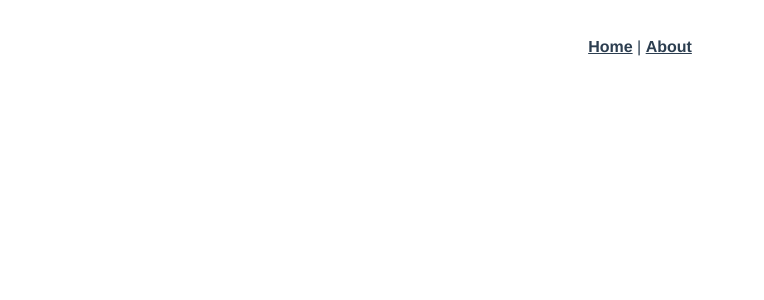
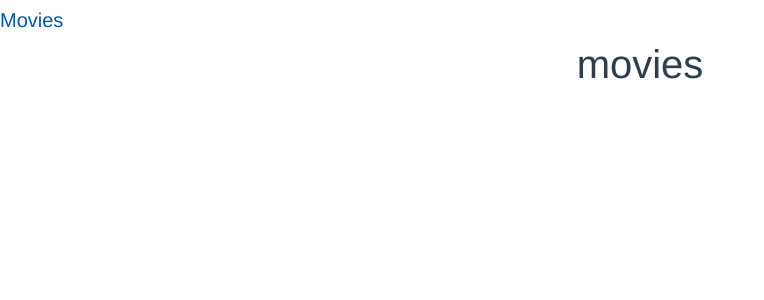
Before and after one commit to DusanJankovic877/movies_app, a Vue app: page /#/movies in a window 1280 px wide. Shown: the top 300 px of the page, without its empty margins (0-764 px from the left). Built offline with nearby package versions, Linux system fonts and the light colour scheme.

Commit message:
added bootstrap to project, implemented bootstrap class navbar-brand, created AppMovies component, and created route for that component

```diff
--- a/package.json
+++ b/package.json
@@ -7,8 +7,10 @@
     "build": "vue-cli-service build"
   },
   "dependencies": {
+    "bootstrap": "^4.5.3",
+    "bootstrap-vue": "^2.18.1",
     "core-js": "^3.6.5",
-    "vue": "^2.6.11",
+    "vue": "^2.6.12",
     "vue-router": "^3.2.0",
     "vuex": "^3.4.0"
   },
--- a/src/App.vue
+++ b/src/App.vue
@@ -1,9 +1,11 @@
 <template>
   <div id="app">
-    <div id="nav">
-      <router-link to="/">Home</router-link> |
-      <router-link to="/about">About</router-link>
-    </div>
+      <nav class="nav">
+      <router-link class="navbar-brand" to="/movies">Movies</router-link>
+
+      </nav>
+      <!-- <router-link to="/about">About</router-link> -->
+
     <router-view/>
   </div>
 </template>
--- /dev/null
+++ b/src/components/AppMovies.vue
@@ -0,0 +1,30 @@
+<template>
+  <div class="movies">
+    <h1>movies</h1>
+  </div>
+</template>
+
+<script>
+export default {
+  name: 'AppMovies',
+
+}
+</script>
+
+<!-- Add "scoped" attribute to limit CSS to this component only -->
+<style scoped>
+h3 {
+  margin: 40px 0 0;
+}
+ul {
+  list-style-type: none;
+  padding: 0;
+}
+li {
+  display: inline-block;
+  margin: 0 10px;
+}
+a {
+  color: #42b983;
+}
+</style>
--- a/src/components/HelloWorld.vue
+++ /dev/null
@@ -1,59 +0,0 @@
-<template>
-  <div class="hello">
-    <h1>{{ msg }}</h1>
-    <p>
-      For a guide and recipes on how to configure / customize this project,<br>
-      check out the
-      <a href="https://cli.vuejs.org" target="_blank" rel="noopener">vue-cli documentation</a>.
-    </p>
-    <h3>Installed CLI Plugins</h3>
-    <ul>
-      <li><a href="https://github.com/vuejs/vue-cli/tree/dev/packages/%40vue/cli-plugin-babel" target="_blank" rel="noopener">babel</a></li>
-      <li><a href="https://github.com/vuejs/vue-cli/tree/dev/packages/%40vue/cli-plugin-router" target="_blank" rel="noopener">router</a></li>
-      <li><a href="https://github.com/vuejs/vue-cli/tree/dev/packages/%40vue/cli-plugin-vuex" target="_blank" rel="noopener">vuex</a></li>
-    </ul>
-    <h3>Essential Links</h3>
-    <ul>
-      <li><a href="https://vuejs.org" target="_blank" rel="noopener">Core Docs</a></li>
-      <li><a href="https://forum.vuejs.org" target="_blank" rel="noopener">Forum</a></li>
-      <li><a href="https://chat.vuejs.org" target="_blank" rel="noopener">Community Chat</a></li>
-      <li><a href="https://twitter.com/vuejs" target="_blank" rel="noopener">Twitter</a></li>
-      <li><a href="https://news.vuejs.org" target="_blank" rel="noopener">News</a></li>
-    </ul>
-    <h3>Ecosystem</h3>
-    <ul>
-      <li><a href="https://router.vuejs.org" target="_blank" rel="noopener">vue-router</a></li>
-      <li><a href="https://vuex.vuejs.org" target="_blank" rel="noopener">vuex</a></li>
-      <li><a href="https://github.com/vuejs/vue-devtools#vue-devtools" target="_blank" rel="noopener">vue-devtools</a></li>
-      <li><a href="https://vue-loader.vuejs.org" target="_blank" rel="noopener">vue-loader</a></li>
-      <li><a href="https://github.com/vuejs/awesome-vue" target="_blank" rel="noopener">awesome-vue</a></li>
-    </ul>
-  </div>
-</template>
-
-<script>
-export default {
-  name: 'HelloWorld',
-  props: {
-    msg: String
-  }
-}
-</script>
-
-<!-- Add "scoped" attribute to limit CSS to this component only -->
-<style scoped>
-h3 {
-  margin: 40px 0 0;
-}
-ul {
-  list-style-type: none;
-  padding: 0;
-}
-li {
-  display: inline-block;
-  margin: 0 10px;
-}
-a {
-  color: #42b983;
-}
-</style>
--- a/src/main.js
+++ b/src/main.js
@@ -2,6 +2,12 @@ import Vue from 'vue'
 import App from './App.vue'
 import router from './router'
 import store from './store'
+import { BootstrapVue} from 'bootstrap-vue'
+import 'bootstrap/dist/css/bootstrap.css'
+import 'bootstrap-vue/dist/bootstrap-vue.css'
+
+// Install BootstrapVue
+Vue.use(BootstrapVue)
 
 Vue.config.productionTip = false
 
--- a/src/router/index.js
+++ b/src/router/index.js
@@ -1,23 +1,21 @@
 import Vue from 'vue'
 import VueRouter from 'vue-router'
-import Home from '../views/Home.vue'
+import AppMovies from '../components/AppMovies.vue'
+
 
 Vue.use(VueRouter)
 
 const routes = [
   {
     path: '/',
-    name: 'Home',
-    component: Home
+    redirect: '/movies'
   },
   {
-    path: '/about',
-    name: 'About',
-    // route level code-splitting
-    // this generates a separate chunk (about.[hash].js) for this route
-    // which is lazy-loaded when the route is visited.
-    component: () => import(/* webpackChunkName: "about" */ '../views/About.vue')
-  }
+    path: '/movies',
+    name: 'movies-app',
+    component: AppMovies
+  },
+
 ]
 
 const router = new VueRouter({
```
Also changed, not shown: 1 other file (tests, documents, lock files or other folders).
